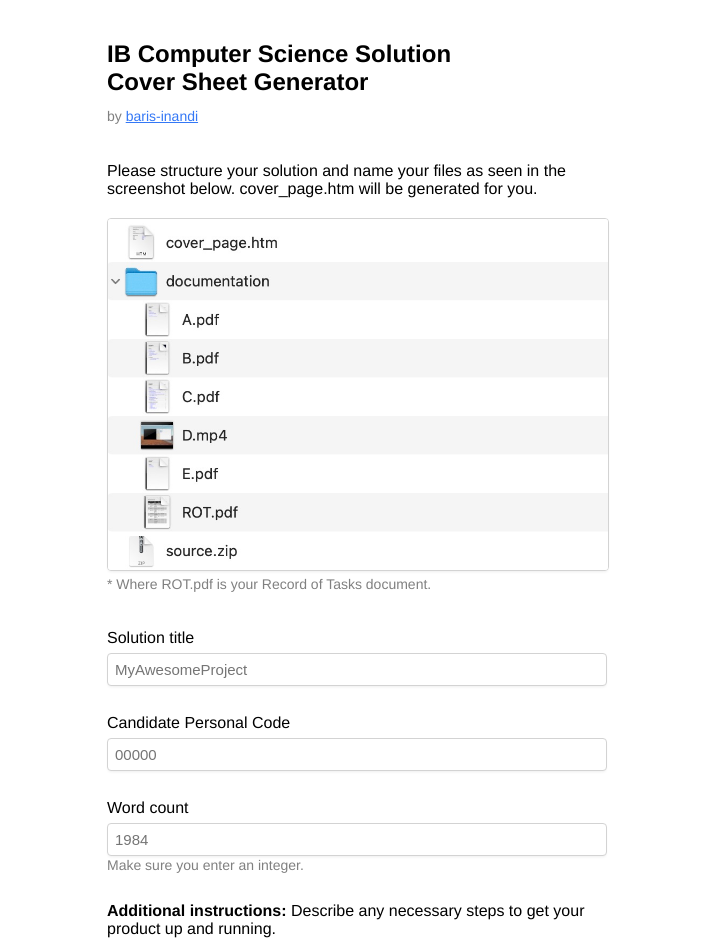
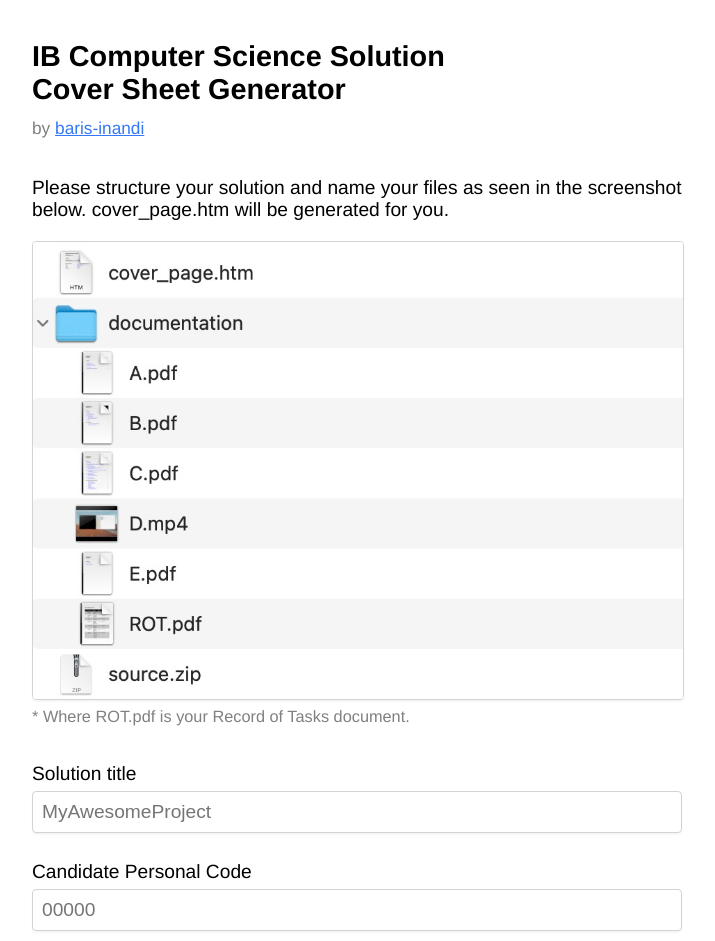
Before and after one commit to baris-inandi/ib-cs-solution-cover-sheet-generator, a plain HTML site: page index.html in a window 1280 px wide. Shown: the top 941 px of the page, without its empty margins (283-998 px from the left). Drawn offline with nearby package versions, Linux system fonts and the light colour scheme.

Commit message:
font-size

```diff
--- a/index.html
+++ b/index.html
@@ -20,7 +20,7 @@
         padding-bottom: 100px;
         padding-top: 0;
         margin: auto;
-        max-width: 500px;
+        max-width: 650px;
       }
 
       body,
@@ -29,6 +29,10 @@
         font-family: "Arimo", system-ui, -apple-system, BlinkMacSystemFont,
           "Segoe UI", Roboto, Oxygen, Ubuntu, Cantarell, "Open Sans",
           "Helvetica Neue", sans-serif;
+      }
+
+      main {
+        font-size: 1.2em;
       }
 
       h2 {
@@ -45,12 +49,12 @@
       input,
       textarea {
         width: 100%;
-        padding: 7px;
+        padding: 9px;
         border: 1px solid lightgray;
         border-radius: 4px;
         box-shadow: 0px 2px 3px -1px #00000011;
         box-sizing: border-box;
-        font-size: 15px;
+        font-size: 1em;
       }
 
       .flex-col {
@@ -81,7 +85,7 @@
         cursor: pointer;
         color: white;
         border: none;
-        font-size: 14px;
+        font-size: 1.2em;
       }
     </style>
   </head>
@@ -116,7 +120,7 @@
         IB Computer Science Solution <br />
         Cover Sheet Generator
       </h2>
-      <p style="color: gray; font-size: 14px">
+      <p style="color: gray; font-size: 0.9em">
         by
         <a style="color: #3478f6" href="https://github.com/baris-inandi"
           >baris-inandi</a
@@ -127,7 +131,7 @@
         screenshot below. cover_page.htm will be generated for you.
       </p>
       <img src="/screenshot.jpeg" alt="Screenshot" width="100%" />
-      <span style="color: gray; font-size: 14px">
+      <span style="color: gray; font-size: 0.85em">
         * Where ROT.pdf is your Record of Tasks document.
       </span>
       <div x-data="{ title: '', pcode: '', wc: '', desc: '' }">
@@ -143,7 +147,7 @@
           <div>
             <p>Word count</p>
             <input type="text" x-model="wc" placeholder="1984" />
-            <span style="color: gray; font-size: 14px">
+            <span style="color: gray; font-size: 0.85em">
               Make sure you enter an integer.
             </span>
           </div>
```
